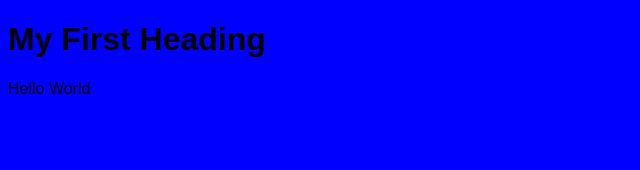
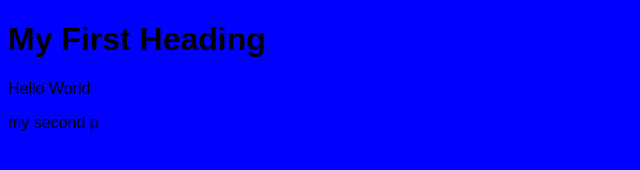
Before and after one commit to dockhands/iat381-lab3, a plain HTML site: page index.html in a window 1280 px wide. Shown: the whole page, without its empty margins (0-640 px from the left). Drawn offline with Linux system fonts and the light colour scheme; files that its build step writes are made by us from their sources.

Commit message:
this is 2nd change

```diff
--- a/index.html
+++ b/index.html
@@ -1,11 +1,14 @@
 <!DOCTYPE html>
-<html>
-<link rel="stylesheet" type="text/css" href="style.css">
-<body>
+<!-- saved from url=(0056)file:///Users/danielhawkins/Desktop/myproject/index.html -->
+<html><head><meta http-equiv="Content-Type" content="text/html; charset=ISO-8859-1"><link rel="stylesheet" type="text/css" href="./index_files/style.css">
+</head><body>
 
 <h1>My First Heading</h1>
 
 <p>Hello World</p>
 
-</body>
-</html>
+<p>my second p</p>
+
+
+
+</body></html>
```
Also changed, not shown: 1 other file.
